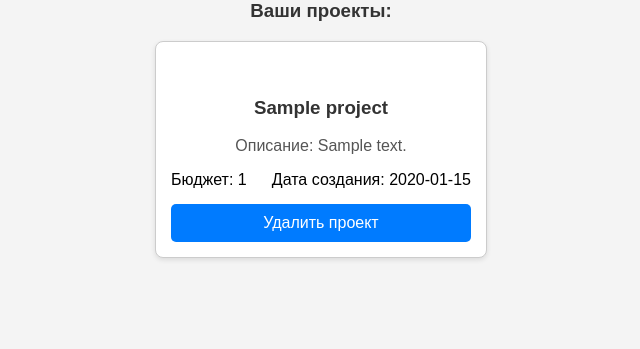
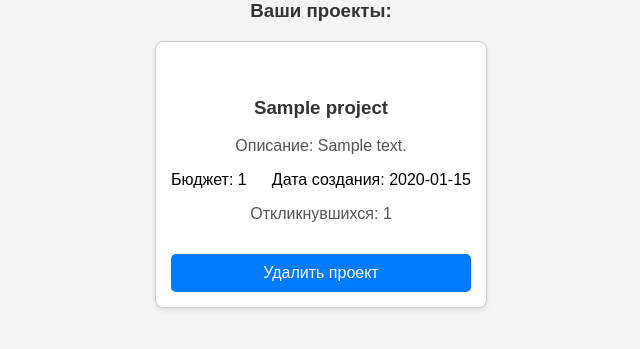
Before and after one commit to VigenMinasan/Ucheb_praktik, a Flask app: page /customer_dashboard/1 in a window 1280 px wide. Shown: the part 206-555 px from the top of the page, without its empty margins (319-959 px from the left). Run offline with Flask 3, Linux system fonts and the light colour scheme; the visitor is signed in with stand-in values (Sample User, id 1); tables that the repository leaves empty hold one stand-in row (values such as "Sample post"); some libraries are stand-ins or nearby versions.

Commit message:
Исправление ощибок

```diff
--- a/templates/customer_dashboard.html
+++ b/templates/customer_dashboard.html
@@ -91,6 +91,7 @@
                     <span>Бюджет: {{ project.budget }}</span>
                     <span>Дата создания: {{ project.created_at.strftime('%Y-%m-%d') }}</span>
                 </div>
+                <p style="text-align: center; color: #555;">Откликнувшихся: {{ project.count_chotcik }}</p>
                 {% if project.customer_id == session['user_id'] %}
                     <form method="POST" action="{{ url_for('delete_project', project_id=project.id) }}" style="display:inline;">
                         <button class="button" type="submit" onclick="return confirm('Вы уверены, что хотите удалить этот проект?');">Удалить проект</button>
```
Lines whose indentation alone changed are shown as unchanged.
